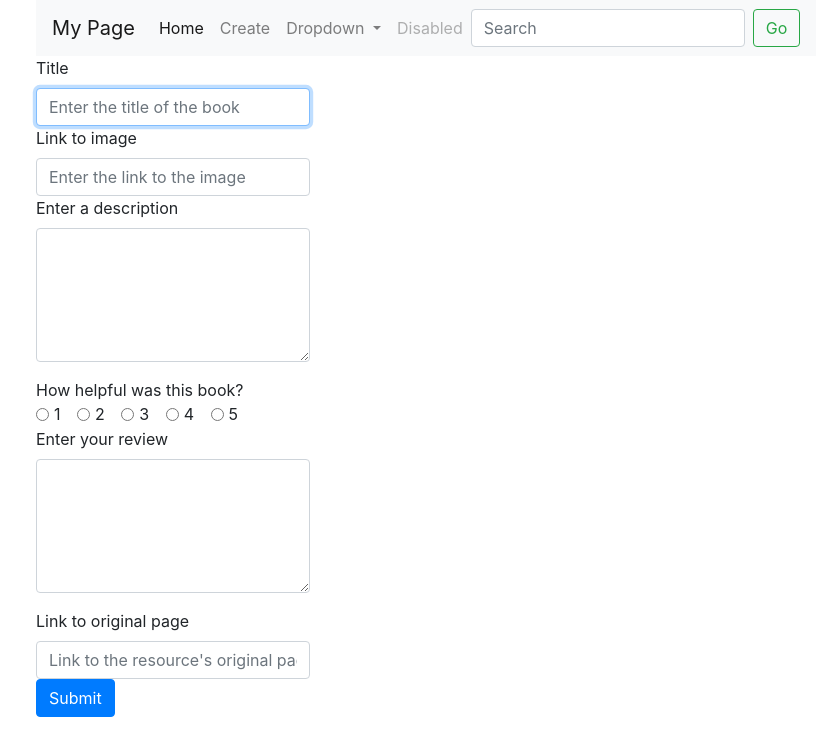
After one commit to Luigi-PastorePica/AppsIList, a Flask app: template templates/create2.html in a window 1280 px wide. The commit adds this page. Shown: the top 756 px of the page, without its empty margins (34-865 px from the left). Run offline with Flask 2, Linux system fonts and the light colour scheme; the template is opened without the code that fills it, so the values that code supplies are empty; some libraries are stand-ins or nearby versions.

Commit message:
Second working version
Home page, create page and view page are working. Create still has aesthetic problems and the radio selection is not properly sanity checked before submitting. View page is rudimentary and needs to be improved.

```diff
--- /dev/null
+++ b/data_backup.csv
@@ -0,0 +1,4 @@
+id,title,media,description,numerical,external_link,list
+1,Deep Learning with Python,https://images.manning.com/360/480/resize/book/7/65fca1c-6826-472d-bbea-c1d4a7b3c570/Chollet-DLP-HI.png,Machine Learning with TensorFlow gives readers a solid foundation in machine-learning concepts plus hands-on experience coding TensorFlow with Python. You'll learn the basics by working with classic prediction, classification, and clustering algorithms. Then, you'll move on to the money chapters: exploration of deep-learning concepts like autoencoders, recurrent neural networks, and reinforcement learning. Digest this book and you will be ready to use TensorFlow for machine-learning and deep-learning applications of your own.,5,https://www.manning.com/books/deep-learning-with-python,['Got me an A.']
+2,Machine Learning with TensorFlow,https://images.manning.com/360/480/resize/book/d/848f767-1c05-470a-83f4-9ddabb67fdbd/Shukla-MLTF-HI.png,Deep Learning with Python introduces the field of deep learning using the Python language and the powerful Keras library. Written by Keras creator and Google AI researcher François Chollet, this book builds your understanding through intuitive explanations and practical examples. You'll explore challenging concepts and practice with applications in computer vision, natural-language processing, and generative models. By the time you finish, you'll have the knowledge and hands-on skills to apply deep learning in your own projects.,4,https://www.manning.com/books/machine-learning-with-tensorflow,"['Got me an B. The TensorFlow version used in this book is convoluted and weird. I am hoping to see a second edition of this book based on the newest / better version of TF.']
+3,Classic Computer Science Problems in Python,https://images.manning.com/360/480/resize/book/9/d4b47c9-453f-4ab7-a20f-cfd0836aa74e/Kopec-CCSPP-HI.png,"Classic Computer Science Problems in Python deepens your knowledge of problem solving techniques from the realm of computer science by challenging you with time-tested scenarios, exercises, and algorithms. As you work through examples in search, clustering, graphs, and more, you'll remember important things you've forgotten and discover classic solutions to your ""new"" problems!",3,https://www.manning.com/books/classic-computer-science-problems-in-python,['Good book but it is intended for programmers who want to become proficient in Python. It is not very relevant for AI or apps written with other languages and frameworks.']
--- a/server.py
+++ b/server.py
@@ -5,14 +5,16 @@ from csv import DictReader, DictWriter
 from json import dumps as dumps
 
 db = []
+current_id = 3  # TODO get from last item in csv file
+fieldnames = ["id", "title", "media", "description", "numerical", "external_link", "list"]
 
 NEWEST_ITEMS = 10
 
 app = Flask(__name__)
 
+
 @app.route('/')
 def go_to_home():
-    newest = []
     # Load entries in "database" into memory
     db.clear()
     with open("data.csv", "r") as csvfile:
@@ -23,7 +25,7 @@ def go_to_home():
     print(type(newest))
     print(type(newest[0]))
     print(type(dumps(newest)))
-    print(newest)
+    print(dumps(newest, indent=2))
     return render_template("home.html", newest=newest)
 
 
@@ -31,11 +33,74 @@ def go_to_home():
 def go_to_search_results():
     pass
 
+@app.route('/view/<id_str>')
+def go_to_view(id_str=None):
+    id_nbr = int(id_str)
+    details = {}
+    for item in db:  # TODO Use hashmap instead for efficiency.
+        if int(item["id"]) == id_nbr:
+            print("item[\"id\"]: " + item["id"])  # Debugging
+            print("id_nbr: " + id_str)  # Debugging
+            print(item)  # Debugging
+            details = item
+            break
+    print(details)
+    return render_template("view_details.html", details=details)
 
 @app.route('/create')
 def go_to_create_item():
     return render_template("create.html")
 
 
+@app.route('/add_item', methods=['POST'])
+def add_item():
+    global current_id
+    global db
+    item_row = {}
+
+    json_data = request.get_json()
+    print(json_data)  # Debugging
+    current_id += 1
+
+    # Creating row to be stored
+    for field_name in fieldnames:
+        print(field_name)
+        if field_name == "id":
+            print("I am inside the id conditional statement")  # Debugging
+            item_row[field_name] = current_id
+        elif field_name == "list":
+            print("I am inside the list conditional statement")  # Debugging
+            item_row[field_name] = []
+            item_row[field_name].append(json_data["list_elem"])
+        elif field_name is None or json_data[field_name] is None:
+            item_row[field_name] = None
+        else:
+            print("I am inside the else statement")  # Debugging
+            item_row[field_name] = json_data[field_name]
+
+    try:
+        with open("data.csv", "a") as csvfile:
+            writer = DictWriter(csvfile, fieldnames=fieldnames)
+            writer.writerow(item_row)
+    except FileNotFoundError as e:
+        print(e, "Creating new file")
+        with open("data.csv", "w") as output_file:
+            writer = DictWriter(output_file, fieldnames=fieldnames)
+            writer.writeheader()
+            writer.writerow(item_row)
+    except Exception as e:
+        current_id -= 1
+        # TODO return something that tells the user the record could not be created
+        raise e
+
+    db.append(item_row)
+
+    new_link = "view/" + str(current_id)
+    print(new_link)
+    # send back the link to the new page so the client can be redirected there
+    return jsonify(link=new_link)
+    # return render_template("view_details.html", item_row=item_row)
+
+
 if __name__ == '__main__':
     app.run(debug=True)
--- /dev/null
+++ b/static/create.js
@@ -0,0 +1,133 @@
+$(document).ready(function(){
+    $("#title-input").focus();
+
+    $("#submit-button").on("click", function(){
+
+        // TODO Extract class addition / removal.
+        // TODO make class addition / removal code more elegant and less redundant (maybe a function that can be passed IDs and error message)
+        let values_missing = true
+        if(values_missing) {
+            if ($("#title-input").val().trim() == '') {
+                $("#title-warning").addClass("warning");
+                $("#title-warning").html("Title field cannot be empty or consist of whitespaces");
+                $("#title-input").focus();
+                values_missing = true
+            } else {
+                $("#title-warning").removeClass("warning");
+                $("#title-warning").html("");
+                values_missing = false
+            }
+            // TODO Check that the link actually directs to a valid address. Better yet if it detects whether it is media.
+            if ($("#media-link-input").val().trim() == '') {
+                $("#media-link-warning").addClass("warning");
+                $("#media-link-warning").html("Please provide a link to an image file that represents the resource");
+                // $("#media-link-input").focus();
+                values_missing = true
+            } else {
+                $("#media-link-warning").removeClass("warning");
+                $("#media-link-warning").html("");
+                values_missing = false
+            }
+            if ($("#description-input").val().trim() == '') {
+                $("#description-warning").addClass("warning");
+                $("#description-warning").html("Description field cannot be empty or consist of whitespaces");
+                // $("#description-input").focus();
+                values_missing = true
+            } else {
+                $("#description-warning").removeClass("warning");
+                $("#description-warning").html("");
+                values_missing = false
+            }
+            // Notice ! at the beginning.
+            if (!($("input[name='rating-selection']").is(":checked"))) {
+                $("#rating-warning").addClass("warning");
+                $("#rating-warning").html("Please select an option");
+                values_missing = true
+            } else {
+                $("#rating-warning").removeClass("warning");
+                $("#rating-warning").html("");
+                values_missing = false
+            }
+            if ($("#review-input").val().trim() == '') {
+                $("#review-warning").addClass("warning");
+                $("#review-warning").html("Review field cannot be empty or consist of whitespaces");
+                // $("#review-input").focus();
+                values_missing = true
+            } else {
+                $("#review-warning").removeClass("warning");
+                $("#review-warning").html("");
+                values_missing = false
+            }
+
+            if ($("#external-link-input").val().trim() == '') {
+                $("#external-link-warning").addClass("warning");
+                $("#external-link-warning").html("Please provide a link to the page where the resource can be acquired (in a lawful manner)");
+                // $("#external-link-input").focus();
+                values_missing = true
+            } else {
+                $("#external-link-warning").removeClass("warning");
+                $("#external-link-warning").html("");
+                values_missing = false
+            }
+        }
+
+        //TODO Show link to newly created document
+        if(values_missing){
+            $("form").bind("submit", preventDefault);
+            let warning_input_sibling = $("span.warning").first().prev();
+            if (warning_input_sibling.className() != "form-check") // This is brittle
+                warning_input_sibling.focus(); // This is brittle and highly dependent on tag ordering. FIX
+        } else {
+            $("form").unbind("submit", preventDefault);
+            submit_new();
+            $("#title-input").focus();
+        }
+    });
+})
+
+//    Binding this function to the form disables the default behavior of the submit button, which clears the form when pressed.
+//    Unbinding this function re-enables the default behavior of the submit button.
+//    Obtained this solution from https://stackoverflow.com/questions/1164132/how-to-reenable-event-preventdefault
+function preventDefault(event) {
+    event.preventDefault();
+}
+
+
+function submit_new(){
+    console.log("submit_new was called");
+    let new_item = {};
+    new_item["title"] = $("#title-input").val();
+    new_item["media"] = $("#media-link-input").val();
+    new_item["description"] = $("#description-input").val();
+    // Learned how to extract value of selected radio input https://www.tutorialrepublic.com/faq/how-to-get-the-value-of-selected-radio-button-using-jquery.php
+    new_item["numerical"] = $("input[name='rating-selection']:checked").val();
+    new_item["external_link"] = $("#external-link-input").val();
+    new_item["list_elem"] = $("#review-input").val();
+
+    console.log(JSON.stringify(new_item));
+    $.ajax({
+        type: "POST",
+        url: "add_item",
+        dataType: "json",
+        contentType: "application/json; charset=utf-8",
+        data: JSON.stringify(new_item),
+        success: function(result){
+        //    Should get the link to the new detail page and display it
+
+            console.log(result); // Debugging
+            console.log(result["link"]); // Debugging
+
+            $("#create-successful").append(
+                "<div><span class=\"bold\">Success</span>. " +
+                "The resource has been created. You can access it <a href=\"" + result + "\">here</a>" +
+                "</div>"
+            )
+        },
+        error: function(request, status, error) {
+            console.log("Error");
+            console.log(request);
+            console.log(status);
+            console.log(error);
+        }
+    });
+};
--- a/static/style.css
+++ b/static/style.css
@@ -1,3 +1,14 @@
 #mission {
     font-size: 25px;
 }
+#create-successful {
+    font-size: 24px;
+
+}
+.warning {
+    color: crimson;
+    font-weight: bold;
+}
+.bold {
+    font-weight: bold;
+}
--- /dev/null
+++ b/templates/create2.html
@@ -0,0 +1,133 @@
+<!DOCTYPE html>
+<html lang="en">
+
+<head>
+    <!-- Required meta tags (for Bootstrap)-->
+    <meta charset="utf-8">
+    <meta name="viewport" content="width=device-width, initial-scale=1, shrink-to-fit=no">
+
+
+    <!--JQuery -->
+    <script src="http://code.jquery.com/jquery-3.3.1.min.js"></script>
+    <script src="https://code.jquery.com/ui/1.12.0/jquery-ui.min.js"></script>
+    <link rel="stylesheet" href="http://code.jquery.com/ui/1.12.1/themes/base/jquery-ui.css">
+
+    <!-- Bootstrap-->
+<!--    <link rel="stylesheet" href="https://stackpath.bootstrapcdn.com/bootstrap/4.2.1/css/bootstrap.min.css"-->
+<!--          integrity="sha384-GJzZqFGwb1QTTN6wy59ffF1BuGJpLSa9DkKMp0DgiMDm4iYMj70gZWKYbI706tWS" crossorigin="anonymous">-->
+    <link rel="stylesheet" href="https://maxcdn.bootstrapcdn.com/bootstrap/4.0.0/css/bootstrap.min.css"
+          integrity="sha384-Gn5384xqQ1aoWXA+058RXPxPg6fy4IWvTNh0E263XmFcJlSAwiGgFAW/dAiS6JXm" crossorigin="anonymous">
+    <link rel="stylesheet" type="text/css" href="/static/style.css">
+
+    <!--    Placeholder favicon-->
+    <link rel="icon" type="image/png" href="https://www.manning.com/assets/logo-044c1fdfbef2b63064d6f4999d51f496.svg" />
+    <script type="text/javascript" src="./../static/create.js"></script>
+
+</head>
+
+<body>
+    <div class="container">
+        <div id="site-title" class="row">
+
+        </div>
+        <div id="navbar-area" class="row">
+            <nav class="navbar navbar-expand-lg navbar-light bg-light">
+              <a class="navbar-brand" href="/">My Page</a>
+              <button class="navbar-toggler" type="button" data-toggle="collapse" data-target="#navbarSupportedContent" aria-controls="navbarSupportedContent" aria-expanded="false" aria-label="Toggle navigation">
+                <span class="navbar-toggler-icon"></span>
+              </button>
+
+              <div class="collapse navbar-collapse" id="navbarSupportedContent">
+                <ul class="navbar-nav mr-auto">
+                  <li class="nav-item active">
+                    <a class="nav-link" href="/">Home <span class="sr-only">(current)</span></a>
+                  </li>
+                  <li class="nav-item">
+                    <a class="nav-link" href="/create">Create</a>
+                  </li>
+                  <li class="nav-item dropdown">
+                    <a class="nav-link dropdown-toggle" href="#" id="navbarDropdown" role="button" data-toggle="dropdown" aria-haspopup="true" aria-expanded="false">
+                      Dropdown
+                    </a>
+                    <div class="dropdown-menu" aria-labelledby="navbarDropdown">
+                      <a class="dropdown-item" href="#">Action</a>
+                      <a class="dropdown-item" href="#">Another action</a>
+                      <div class="dropdown-divider"></div>
+                      <a class="dropdown-item" href="#">Something else here</a>
+                    </div>
+                  </li>
+                  <li class="nav-item">
+                    <a class="nav-link disabled" href="#">Disabled</a>
+                  </li>
+                </ul>
+                <form class="form-inline my-2 my-lg-0">
+                  <input class="form-control mr-sm-2" type="search" placeholder="Search" aria-label="Search">
+                  <button class="btn btn-outline-success my-2 my-sm-0" type="submit">Go</button>
+                </form>
+              </div>
+            </nav>
+        </div>
+
+    </div>
+    <div class="container">
+        <div id="create-entry" class="row">
+            <form id="create-form">
+                <div class="form-group\">
+                    <label for="title-input">Title</label>
+                    <input type="text" class="form-control" id="title-input" placeholder="Enter the title of the book">
+                </div>
+                <div class="form-group\">
+                    <label for="media-link-input">Link to image</label>
+                    <input type="text" class="form-control" id="media-link-input" placeholder="Enter the link to the image">
+                </div>
+                <div class="form-group">
+                    <label for="description-input">Enter a description</label>
+                    <textarea class="form-control" id="description-input" placeholder="Your description goes here" rows="5">
+                    </textarea>
+                </div>
+                <div>
+                    How helpful was this book?
+                </div>
+                <div class="form-check form-check-inline">
+                    <input class="form-check-input" type="radio" name="rating-selection" id="rating1" value=1>
+                    <label class="form-check-label" for="rating1">1</label>
+                </div>
+                <div class="form-check form-check-inline">
+                    <input class="form-check-input" type="radio" name="rating-selection" id="rating2" value=2>
+                    <label class="form-check-label" for="rating2">2</label>
+                </div>
+                <div class="form-check form-check-inline">
+                    <input class="form-check-input" type="radio" name="rating-selection" id="rating3" value=3>
+                    <label class="form-check-label" for="rating1">3</label>
+                </div>
+                        <div class="form-check form-check-inline">
+                    <input class="form-check-input" type="radio" name="rating-selection" id="rating4" value=4>
+                    <label class="form-check-label" for="rating4">4</label>
+                </div>
+                <div class="form-check form-check-inline">
+                    <input class="form-check-input" type="radio" name="rating-selection" id="rating5" value=5>
+                    <label class="form-check-label" for="rating5">5</label>
+                </div>
+                <div class="form-group">
+                    <label for="review-input">Enter your review</label>
+                    <textarea class="form-control" id="review-input" placeholder="Your review goes here" rows="5">
+                    </textarea>
+                </div>
+                <div class="form-group\">
+                    <label for="external-link-input">Link to original page</label>
+                    <input type="text" class="form-control" id="external-link-input" placeholder="Link to the resource's original page">
+                </div>
+        <!--        <button type="submit" id="submit-button" class="btn btn-primary">Submit</button>-->
+                    <button id="submit-button" class="btn btn-primary">Submit</button>
+            </form>
+        </div>
+    </div>
+
+    <!--    JQuery-->
+<!--    <script src="https://code.jquery.com/jquery-3.2.1.slim.min.js" integrity="sha384-KJ3o2DKtIkvYIK3UENzmM7KCkRr/rE9/Qpg6aAZGJwFDMVNA/GpGFF93hXpG5KkN" crossorigin="anonymous"></script>-->
+    <!--    Popper-->
+    <script src="https://cdnjs.cloudflare.com/ajax/libs/popper.js/1.12.9/umd/popper.min.js" integrity="sha384-ApNbgh9B+Y1QKtv3Rn7W3mgPxhU9K/ScQsAP7hUibX39j7fakFPskvXusvfa0b4Q" crossorigin="anonymous"></script>
+    <!--    Bootstrap JS plugins-->
+    <script src="https://maxcdn.bootstrapcdn.com/bootstrap/4.0.0/js/bootstrap.min.js" integrity="sha384-JZR6Spejh4U02d8jOt6vLEHfe/JQGiRRSQQxSfFWpi1MquVdAyjUar5+76PVCmYl" crossorigin="anonymous"></script>
+</body>
+</html>
```
Also changed, not shown: data.csv (+4 -4 lines), static/home.js (added, +37 -0 lines), static/view.js (added, +10 -0 lines), static/web_app.js (deleted, +0 -35 lines), templates/create.html (+41 -12 lines), templates/home.html (+7 -5 lines), templates/layout.html (+9 -8 lines), templates/view_details.html (+28 -0 lines).
